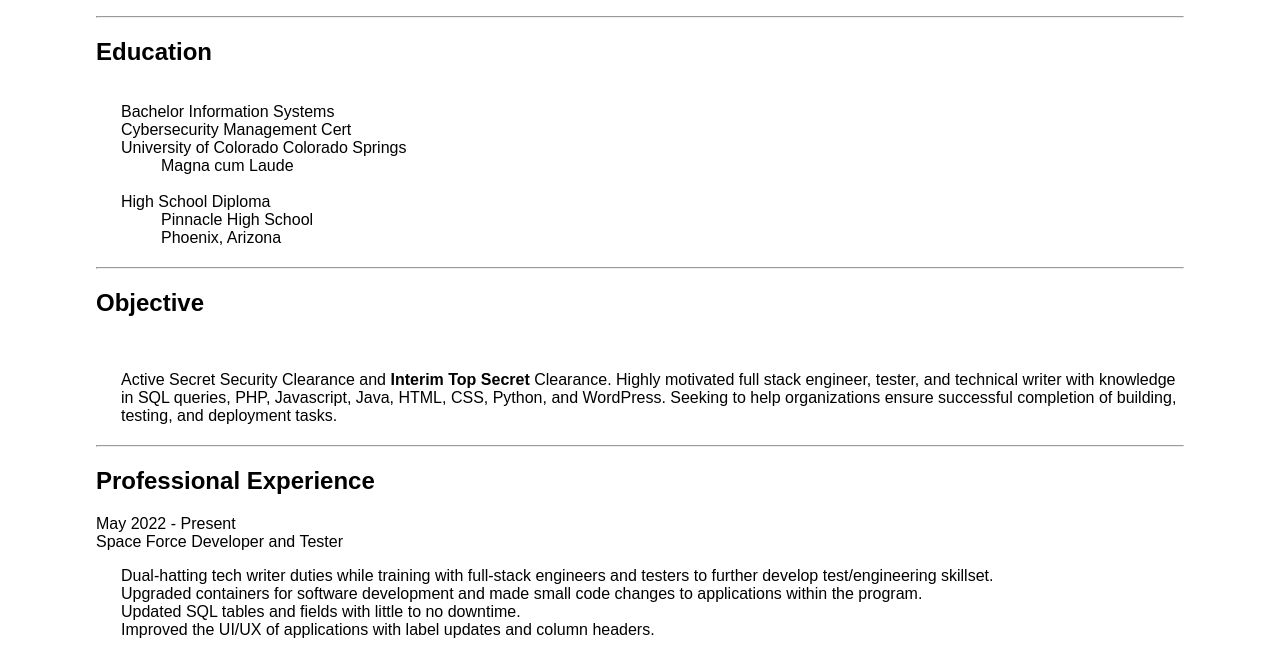
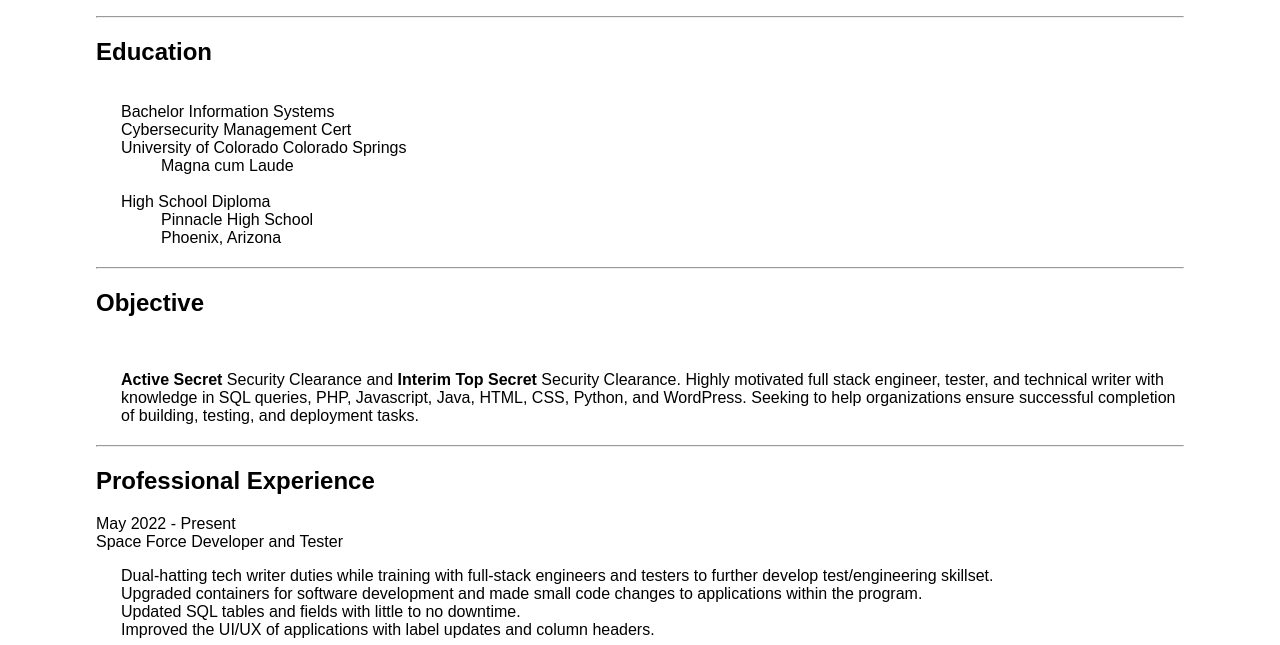
Before and after one commit to ajunge15/Portfolio, a plain HTML site: page Resume.html in a window 1280 px wide. Shown: the part 155-800 px from the top of the page. Drawn offline with Linux system fonts and the light colour scheme.

Commit message:
Update Resume.html

```diff
--- a/Resume.html
+++ b/Resume.html
@@ -38,7 +38,7 @@
         </ul><hr>
 
         <h2>Objective</h2><br><ul class="spacing">
-        <p>Active Secret</b> Security Clearance and <b>Interim Top Secret</b> Clearance. Highly motivated full stack engineer, tester, and technical writer with knowledge
+        <p><b>Active Secret</b> Security Clearance and <b>Interim Top Secret</b> Security Clearance. Highly motivated full stack engineer, tester, and technical writer with knowledge
         in SQL queries, PHP, Javascript, Java, HTML, CSS, Python, and WordPress. Seeking to help organizations ensure successful completion
         of building, testing, and deployment tasks. </p></ul>
         <hr>
```
